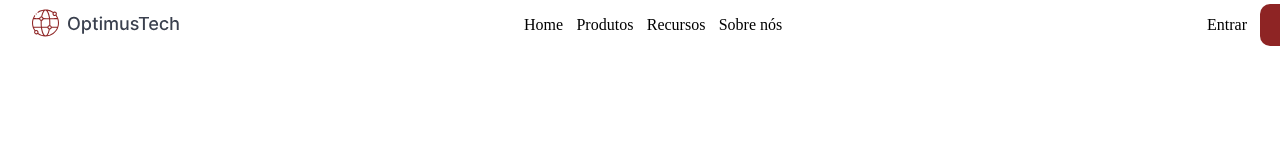
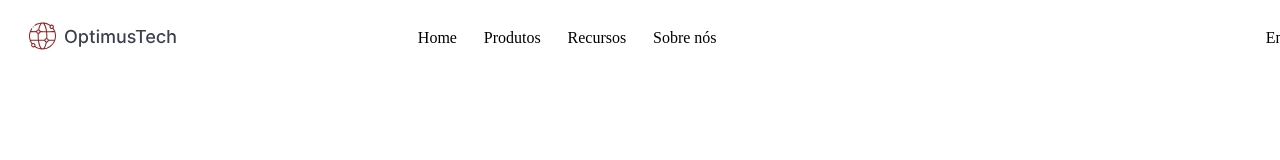
Before and after one commit to roger-ufrgs/Estudos, a plain HTML site: page Html5-Css3/index.html in a window 1280 px wide. Shown: the top 160 px of the page. Drawn offline with Linux system fonts and the light colour scheme.

Commit message:
Terminando navbar

```diff
--- a/Html5-Css3/estilo.css
+++ b/Html5-Css3/estilo.css
@@ -1,18 +1,14 @@
 :root{
-
     --cor-padrao:#8E2424;
+    --cor-secundaria:LightGrey;
     --largura-padrao:1440px;
-
-
 }
 
-
 body{
-
     display: grid;
-    grid-template-columns: 2fr 4fr 2fr;
+    grid-template-columns: 1fr 5fr 2fr;
     grid-auto-columns:1fr;
-    margin: auto;
+    margin:1% auto;
     width: var(--largura-padrao)
 }
 header{
@@ -24,20 +20,20 @@ header nav{
     flex-direction: row;
     justify-content: space-between;
     align-items: center;
-    padding: 0px 32px;
+    padding: 0px 2%;
 
 }
 header nav #logo{
-
     flex:2;
 }
 header nav ul {
     display: flex;
+    justify-content:flex-start;
     list-style: none;
-    flex:2;
+    flex:4;
 }
 header nav ul li {
-    margin: 0 1.5%;
+    margin: 0 2%;
 }
 header nav #botoes {
     display: flex;
@@ -49,10 +45,16 @@ header nav #botoes button{
     background-color: var(--cor-padrao);
     color:white;
     border:transparent;
-    padding: 3% 10%;
+    padding: 3% 4%;
     margin-left: 3%;
     border-radius: 10px;
+    transition: all 1s;
+}
+header nav #botoes button:hover{
+    background-color: var(--cor-secundaria);
+    color:black;
+    cursor: pointer;
 }
 header nav #botoes span{
-
+    margin-right: 3%;
 }
```
